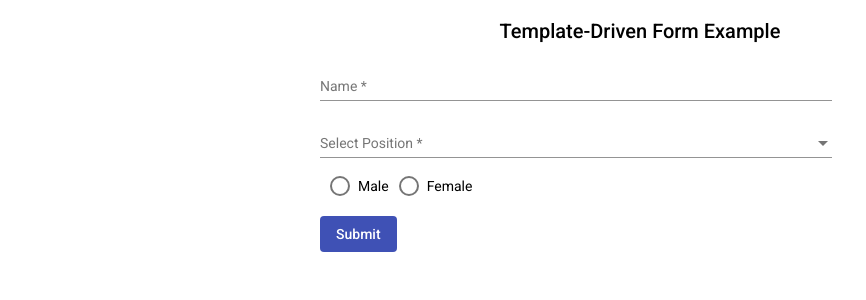
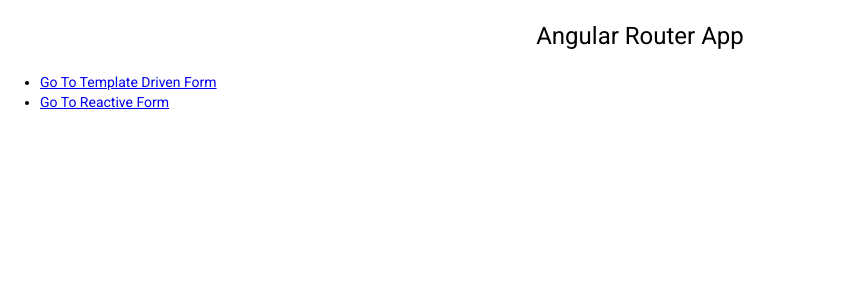
Before and after one commit to mtm-hninwaiwaiaung/angular-app, an Angular app: page / in a window 1280 px wide. Shown: the top 300 px of the page, without its empty margins (0-866 px from the left). Built offline with nearby package versions, Linux system fonts and the light colour scheme.

Commit message:
commit for adding day17 route example

```diff
--- a/src/app/app-routing.module.ts
+++ b/src/app/app-routing.module.ts
@@ -10,9 +10,10 @@
 import { InterfaceExampleComponent } from './pages/interface-example/interface-example.component';
 import { AssignmentDay14Component } from './pages/assignment-day14/assignment-day14.component';
 import { MaterialTableExampleComponent } from './pages/material-table-example/material-table-example.component';
+import { Day17RouteComponent } from './pages/day17-route/day17-route.component';
 
 const routes: Routes = [
-  { path: '', component: TemplateFormExampleComponent },
+  { path: '', component: Day17RouteComponent },
   { path: 'template', component: TemplateFormExampleComponent },
   { path: 'reactive', component: ReactiveFormExampleComponent },
   { path: 'member/register', component: AssignmentDay11Component },
@@ -20,7 +21,8 @@
   { path: 'custom/validator', component: CustomValidatorComponent },
   { path: 'interface', component: InterfaceExampleComponent },
   { path: 'day14', component: AssignmentDay14Component },
-  { path: 'table', component: MaterialTableExampleComponent }
+  { path: 'table', component: MaterialTableExampleComponent },
+  { path: 'day17-route', component: Day17RouteComponent }
 ];
 
 @NgModule({
--- a/src/app/app.module.ts
+++ b/src/app/app.module.ts
@@ -17,6 +17,7 @@
 import { InterfaceExampleComponent } from './pages/interface-example/interface-example.component';
 import { AssignmentDay14Component } from './pages/assignment-day14/assignment-day14.component';
 import { MaterialTableExampleComponent } from './pages/material-table-example/material-table-example.component';
+import { Day17RouteComponent } from './pages/day17-route/day17-route.component';
 
 // components
 import { InfoDialogComponent } from './components/info-dialog/info-dialog.component';
@@ -32,7 +33,8 @@
     InterfaceExampleComponent,
     AssignmentDay14Component,
     InfoDialogComponent,
-    MaterialTableExampleComponent
+    MaterialTableExampleComponent,
+    Day17RouteComponent
   ],
   imports: [
     BrowserModule,
--- /dev/null
+++ b/src/app/pages/day17-route/day17-route.component.html
@@ -0,0 +1,19 @@
+<div class="app-route-container">
+  <h1>Angular Router App</h1>
+
+  <nav>
+    <ul>
+      <li>
+        <a routerLink="/template" routerLinkActive="active">
+          Go To Template Driven Form
+        </a>
+      </li>
+      <li>
+        <a routerLink="/reactive" routerLinkActive="active">
+          Go To Reactive Form
+        </a>
+      </li>
+    </ul>
+  </nav>
+
+</div>
--- /dev/null
+++ b/src/app/pages/day17-route/day17-route.component.scss
@@ -0,0 +1,6 @@
+.app-route-container {
+  h1 {
+    margin: 20px auto;
+    text-align: center;
+  }
+}
--- /dev/null
+++ b/src/app/pages/day17-route/day17-route.component.ts
@@ -0,0 +1,15 @@
+import { Component, OnInit } from '@angular/core';
+
+@Component({
+  selector: 'app-day17-route',
+  templateUrl: './day17-route.component.html',
+  styleUrls: ['./day17-route.component.scss']
+})
+export class Day17RouteComponent implements OnInit {
+
+  constructor() { }
+
+  ngOnInit(): void {
+  }
+
+}
```
Also changed, not shown: 1 other file (tests, documents, lock files or other folders).
